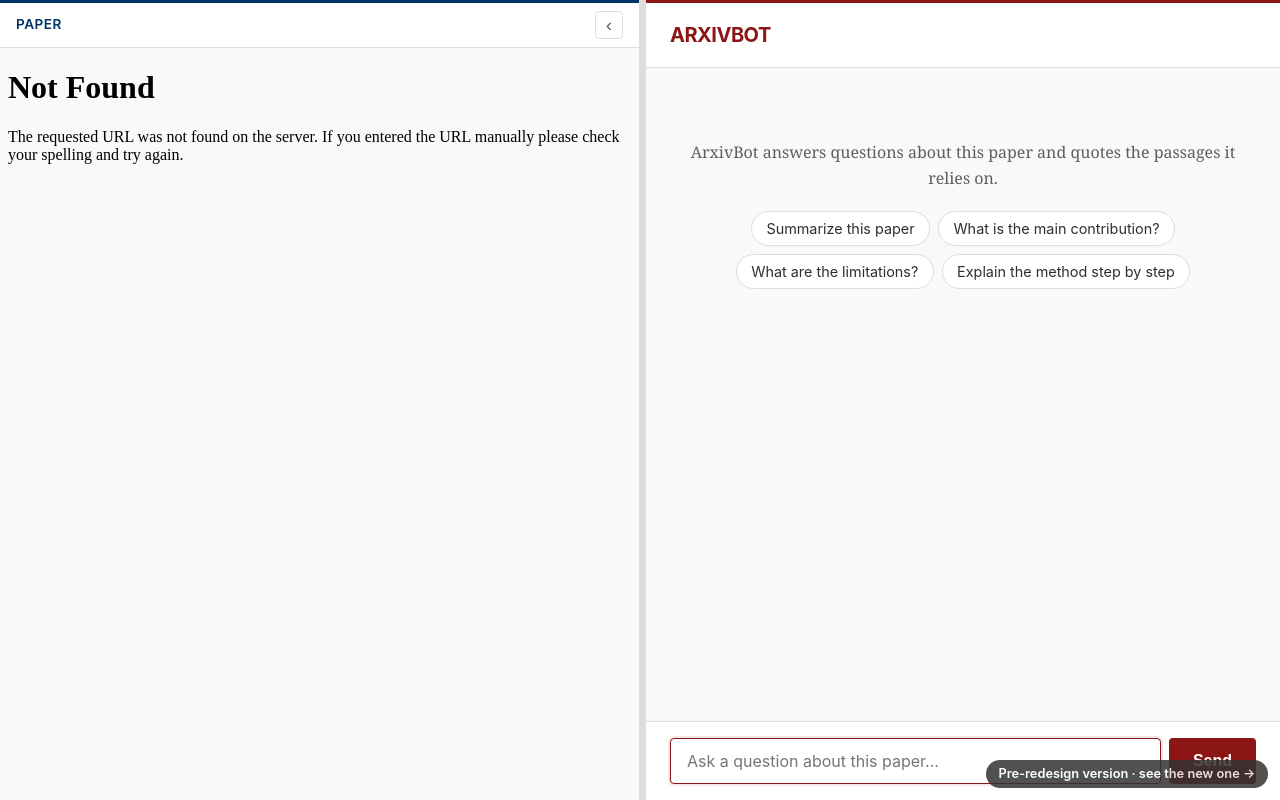
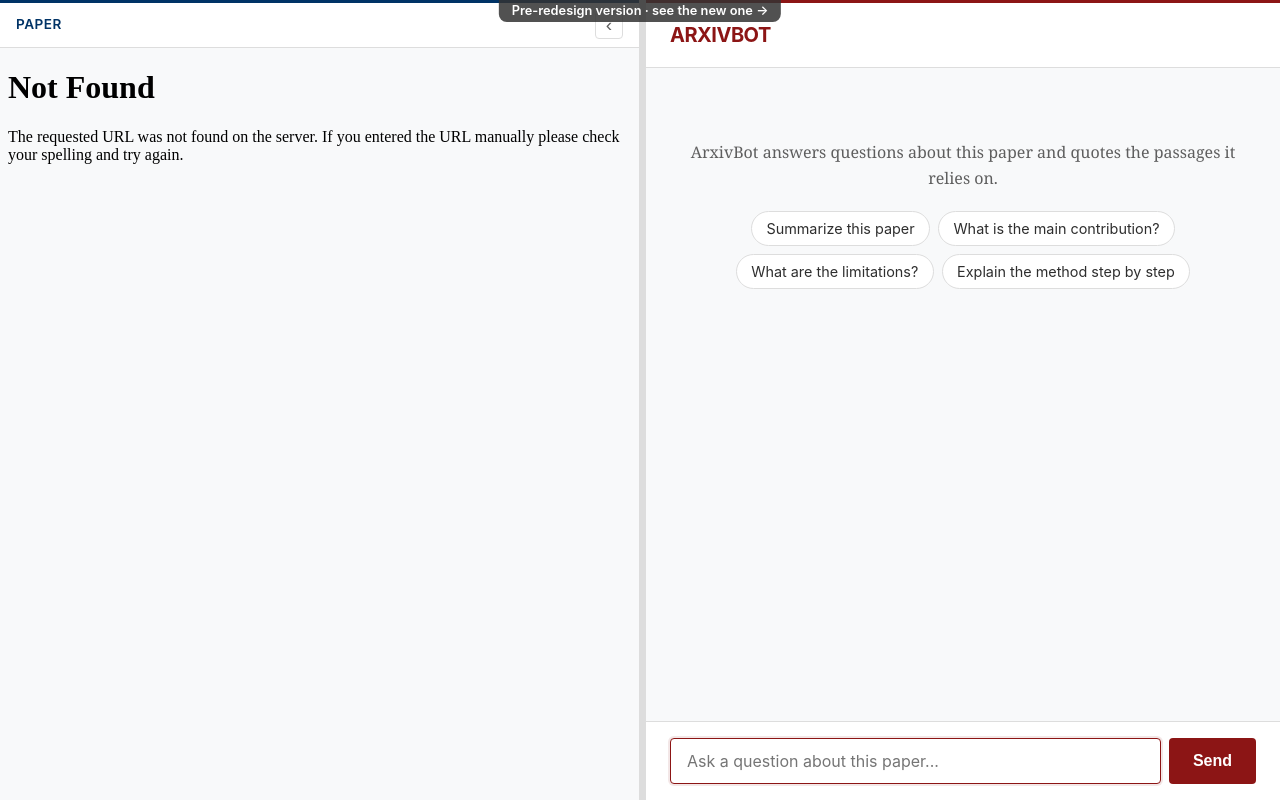
Before and after one commit to k7lim/arxivbot.org, a Python web app: template templates/old/chat.html in a window 1280 px wide. Run offline with Jinja, Linux system fonts and the light colour scheme; the template is opened without the code that fills it, so the values that code supplies are empty.

Commit message:
Move the /old ribbon to the top so it no longer covers Send
Co-Authored-By: Claude Opus 5.5 <noreply@anthropic.com>

```diff
--- a/templates/old/chat.html
+++ b/templates/old/chat.html
@@ -567,7 +567,7 @@
     </script>
     <a class="old-ribbon" href="{{ new_url }}">Pre-redesign version &middot; see the new one &rarr;</a>
     <style>
-        .old-ribbon { position: fixed; right: 12px; bottom: 12px; z-index: 2000; padding: 0.4rem 0.8rem; border-radius: 999px; background: #333; color: #fff; font: 600 0.8rem/1.2 -apple-system, BlinkMacSystemFont, "Segoe UI", sans-serif; text-decoration: none; opacity: 0.85; }
+        .old-ribbon { position: fixed; top: 0; left: 50%; transform: translateX(-50%); z-index: 2000; padding: 0.2rem 0.8rem; border-radius: 0 0 8px 8px; white-space: nowrap; background: #333; color: #fff; font: 600 0.8rem/1.2 -apple-system, BlinkMacSystemFont, "Segoe UI", sans-serif; text-decoration: none; opacity: 0.85; }
         .old-ribbon:hover { opacity: 1; color: #fff; text-decoration: none; }
     </style>
 </body>
--- a/templates/old/home.html
+++ b/templates/old/home.html
@@ -67,7 +67,7 @@
     <script src="/static/old/paper-form.js"></script>
     <a class="old-ribbon" href="{{ new_url }}">Pre-redesign version &middot; see the new one &rarr;</a>
     <style>
-        .old-ribbon { position: fixed; right: 12px; bottom: 12px; z-index: 2000; padding: 0.4rem 0.8rem; border-radius: 999px; background: #333; color: #fff; font: 600 0.8rem/1.2 -apple-system, BlinkMacSystemFont, "Segoe UI", sans-serif; text-decoration: none; opacity: 0.85; }
+        .old-ribbon { position: fixed; top: 0; left: 50%; transform: translateX(-50%); z-index: 2000; padding: 0.2rem 0.8rem; border-radius: 0 0 8px 8px; white-space: nowrap; background: #333; color: #fff; font: 600 0.8rem/1.2 -apple-system, BlinkMacSystemFont, "Segoe UI", sans-serif; text-decoration: none; opacity: 0.85; }
         .old-ribbon:hover { opacity: 1; color: #fff; text-decoration: none; }
     </style>
 </body>
```
